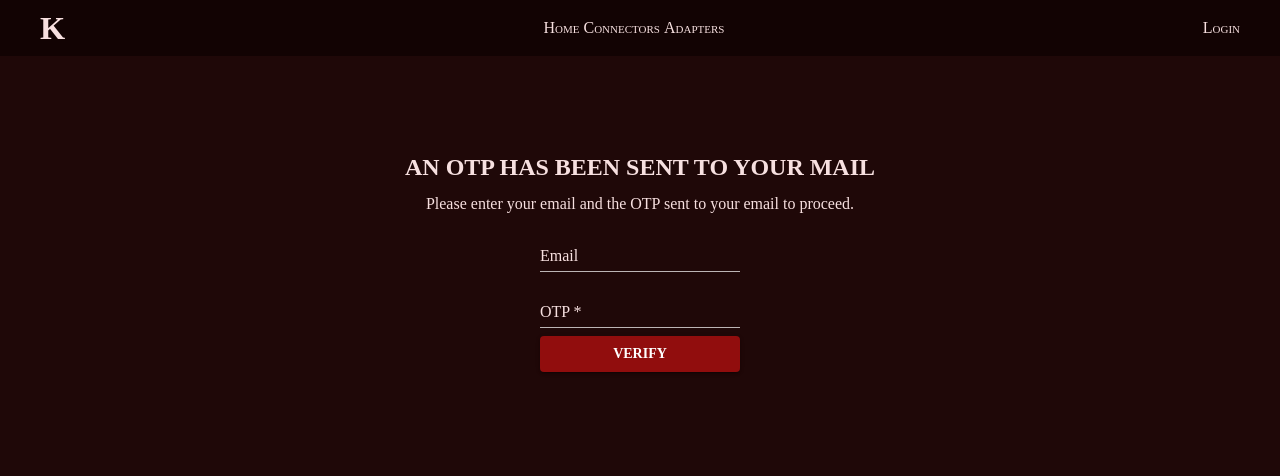
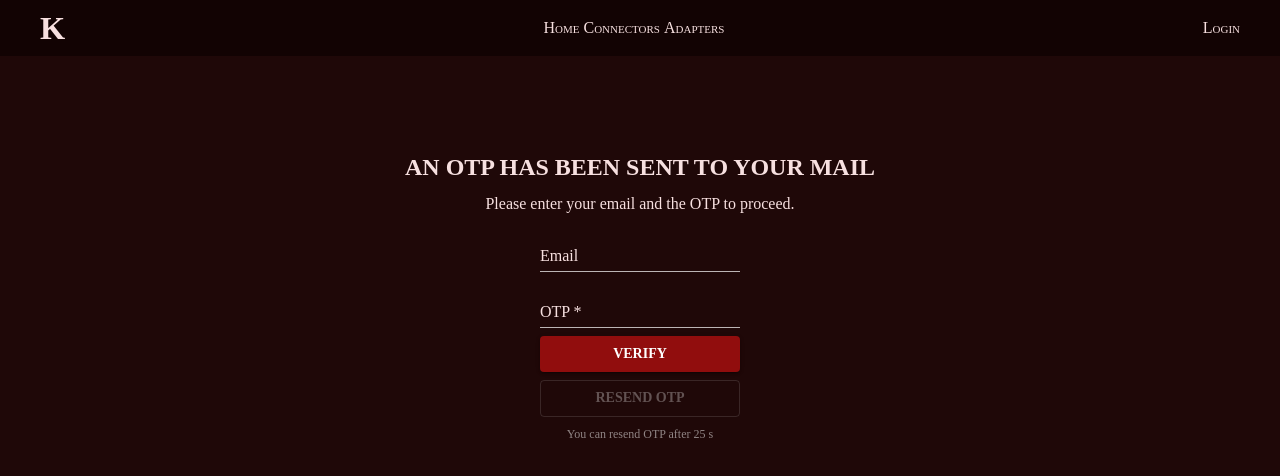
Before and after one commit to Faheem-T/kenzStoreFrontend, a React (Vite) app: page /register/otp in a window 1280 px wide. Shown: the top 476 px of the page. Built offline with nearby package versions, Linux system fonts and the light colour scheme; no server answers; a web font is replaced by a local one.

Commit message:
add otp resend button

```diff
--- a/src/app/api/authApi.ts
+++ b/src/app/api/authApi.ts
@@ -21,6 +21,13 @@ const authApi = apiSlice.injectEndpoints({
     verifyOtp: builder.mutation<baseResponseWithMessage, any>({
       query: (data) => ({
         url: "v1/auth/verify-otp",
+        method: "POST",
+        body: data,
+      }),
+    }),
+    resendOtp: builder.mutation<baseResponseWithMessage, any>({
+      query: (data) => ({
+        url: "v1/auth/resend-otp",
         method: "POST",
         body: data,
       }),
@@ -55,6 +62,7 @@ const authApi = apiSlice.injectEndpoints({
 export const {
   useRegisterMutation,
   useVerifyOtpMutation,
+  useResendOtpMutation,
   useLoginMutation,
   useRefreshQuery,
   useMeQuery,
--- /dev/null
+++ b/src/app/components/CircularProgressWithLabel.tsx
@@ -0,0 +1,52 @@
+// From MUI: https://mui.com/material-ui/react-progress/#circular-with-label
+import * as React from "react";
+import CircularProgress, {
+  CircularProgressProps,
+} from "@mui/material/CircularProgress";
+import Typography from "@mui/material/Typography";
+import Box from "@mui/material/Box";
+
+function CircularProgressWithLabel(
+  props: CircularProgressProps & { value: number }
+) {
+  return (
+    <Box sx={{ position: "relative", display: "inline-flex" }}>
+      <CircularProgress variant="determinate" {...props} />
+      <Box
+        sx={{
+          top: 0,
+          left: 0,
+          bottom: 0,
+          right: 0,
+          position: "absolute",
+          display: "flex",
+          alignItems: "center",
+          justifyContent: "center",
+        }}
+      >
+        <Typography
+          variant="caption"
+          component="div"
+          sx={{ color: "text.secondary" }}
+        >{`${Math.round(props.value)}%`}</Typography>
+      </Box>
+    </Box>
+  );
+}
+
+export default function CircularWithValueLabel() {
+  const [progress, setProgress] = React.useState(10);
+
+  React.useEffect(() => {
+    const timer = setInterval(() => {
+      setProgress((prevProgress) =>
+        prevProgress >= 100 ? 0 : prevProgress + 10
+      );
+    }, 800);
+    return () => {
+      clearInterval(timer);
+    };
+  }, []);
+
+  return <CircularProgressWithLabel value={progress} />;
+}
--- a/src/app/pages/OtpVerificationPage.tsx
+++ b/src/app/pages/OtpVerificationPage.tsx
@@ -2,9 +2,10 @@ import { zodResolver } from "@hookform/resolvers/zod";
 import { Box, Button, Stack, TextField, Typography } from "@mui/material";
 import { useForm } from "react-hook-form";
 import { z } from "zod";
-import { useVerifyOtpMutation } from "../api/authApi";
+import { useResendOtpMutation, useVerifyOtpMutation } from "../api/authApi";
 import toast from "react-hot-toast";
 import { useNavigate } from "react-router";
+import { useEffect, useRef, useState } from "react";
 
 const OtpSchema = z.object({
   otp: z.string().trim().nonempty("Please enter your OTP"),
@@ -19,17 +20,70 @@ type OtpFormType = z.infer<typeof OtpSchema>;
 
 export const OtpVerificationPage = () => {
   const navigate = useNavigate();
+  const [resendTimer, setResendTimer] = useState<number>(0);
+  const timerId = useRef<NodeJS.Timeout>();
   const form = useForm<OtpFormType>({ resolver: zodResolver(OtpSchema) });
   const {
     register,
     handleSubmit,
     formState: { errors },
+    getValues,
+    setError,
   } = form;
 
   const [createVerifyOtpMutation, { isLoading }] = useVerifyOtpMutation();
+  const [createResendOtpMutation, { isLoading: isResendLoading }] =
+    useResendOtpMutation();
+
+  const startTimer = () => {
+    console.log("Starting timer");
+    clearInterval(timerId.current);
+    setResendTimer(30);
+    timerId.current = setInterval(() => {
+      setResendTimer((prev) => {
+        if (prev <= 0) {
+          clearInterval(timerId.current);
+          return 0;
+        }
+        return prev - 1;
+      });
+    }, 1000);
+  };
+  // Starting the timer for the first time
+  useEffect(() => {
+    startTimer();
+  }, []);
+
+  const handleResendOtp = async () => {
+    const email = getValues("email");
+    // validate email
+    if (!email) return setError("email", { message: "Email is required" });
+    const result = z
+      .string()
+      .email("Please enter a valid email")
+      .safeParse(email);
+    if (result.error?.message)
+      return setError("email", { message: result.error.message });
+
+    // resend otp requset
+    try {
+      const { success, message } = await createResendOtpMutation({
+        email,
+      }).unwrap();
+      if (success) {
+        toast.success(message);
+      } else {
+        toast.error(message);
+      }
+      startTimer();
+    } catch (error) {
+      toast.error((error as any)?.data?.message);
+      console.log(error);
+    }
+  };
 
   const submitHandler = async (data: OtpFormType) => {
-    // TODO: call the API to verify the OTP and navigate to the next step
+    // OTP submission handler
     try {
       const { success, message } = await createVerifyOtpMutation(data).unwrap();
       if (success) {
@@ -41,7 +95,6 @@ export const OtpVerificationPage = () => {
     } catch (error) {
       toast.error((error as any)?.data?.message);
       console.log(error);
-      // Handle the error
     }
   };
 
@@ -60,7 +113,7 @@ export const OtpVerificationPage = () => {
         An OTP has been sent to your mail
       </Typography>
       <Typography variant="body1">
-        Please enter your email and the OTP sent to your email to proceed.
+        Please enter your email and the OTP to proceed.
       </Typography>
       <Stack
         gap={1}
@@ -92,6 +145,26 @@ export const OtpVerificationPage = () => {
         <Button type="submit" variant="contained">
           {isLoading ? "Verifying..." : "Verify"}
         </Button>
+        <Button
+          variant="outlined"
+          onClick={handleResendOtp}
+          disabled={resendTimer > 0}
+        >
+          {"Resend Otp"}
+        </Button>
+        {resendTimer ? (
+          <Box
+            sx={{
+              display: "flex",
+              alignItems: "center",
+              justifyContent: "center",
+            }}
+          >
+            <Typography variant="caption" color="textDisabled">
+              You can resend OTP after {resendTimer} s
+            </Typography>
+          </Box>
+        ) : null}
       </Stack>
     </Box>
   );
```
